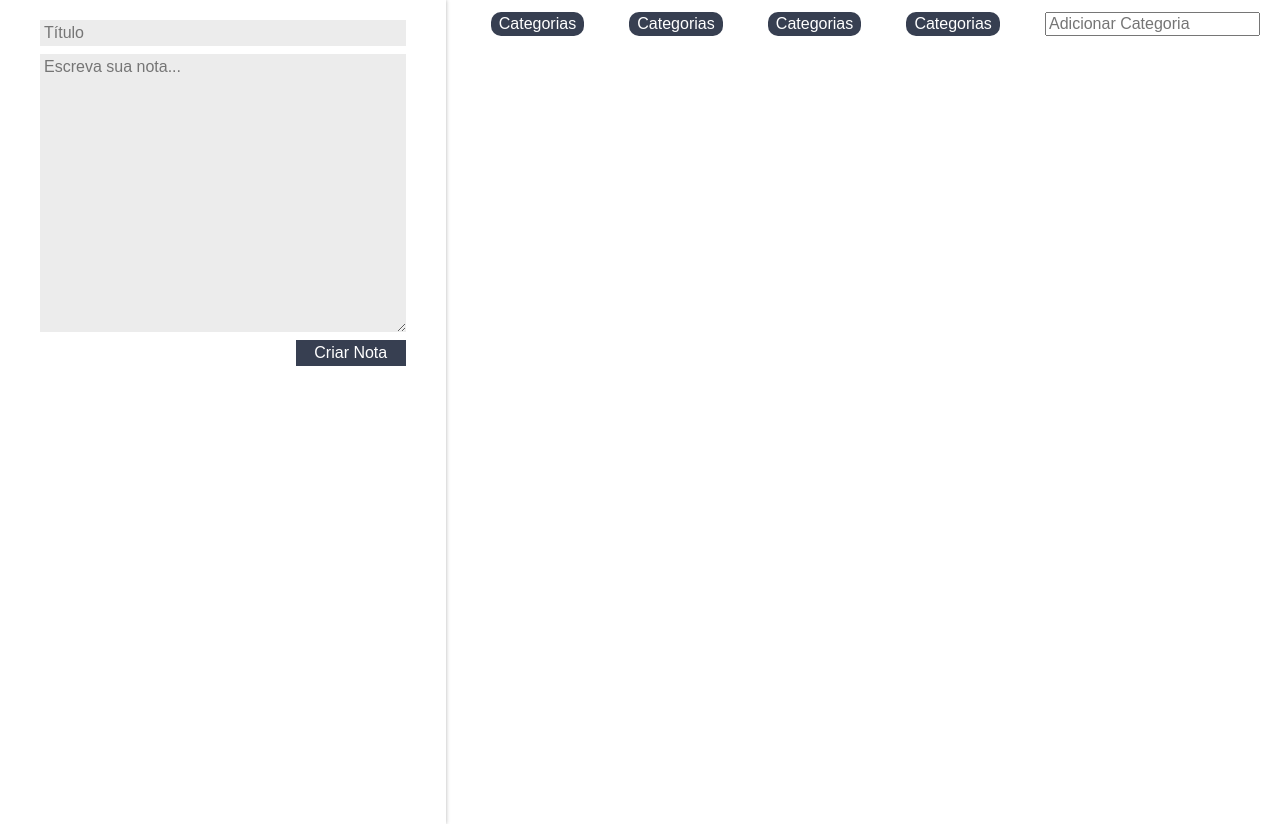
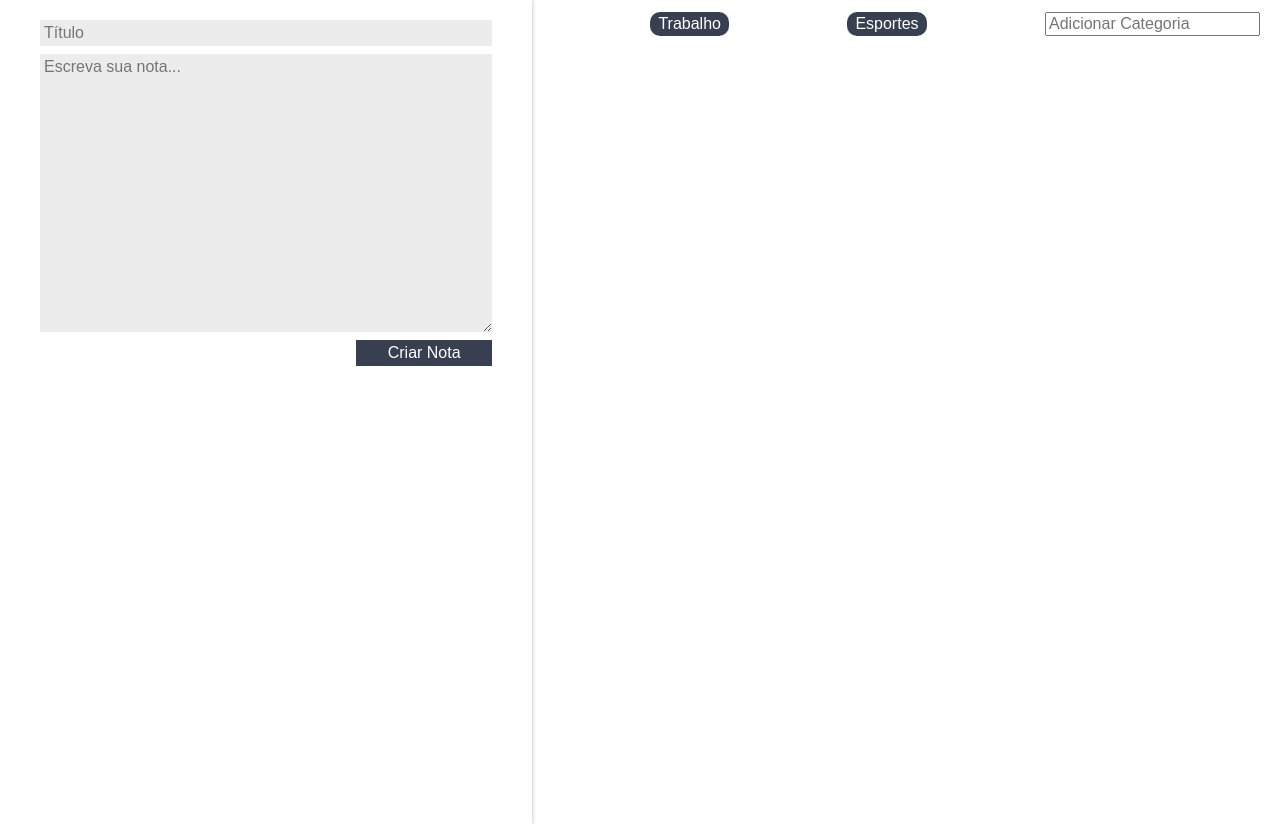
Before and after one commit to RenatoFrancisco/curso-react, a React (Create React App) app: page / in a window 1280 px wide. Built offline with nearby package versions, Linux system fonts and the light colour scheme.

Commit message:
Adcionando categorias dinamicamente

```diff
--- a/src/App.js
+++ b/src/App.js
@@ -11,7 +11,7 @@
 
     this.state = {
       notas: [],
-      categorias: [],
+      categorias: ['Trabalho', 'Esportes'],
     };
   }
 
@@ -31,12 +31,21 @@
     this.setState({ notas: arrayNotas });
   }
 
+  adicionarCategoria(nomeCategoria) {
+    const novoArrayCategorias =  [...this.state.categorias, nomeCategoria];
+    const novoEstado = { ...this.state, categorias:novoArrayCategorias };
+    this.setState(novoEstado);
+  }
+
   render() {
       return (
         <section className="conteudo">
           <FormularioCadastro criarNota={this.criarNota.bind(this)}/>
           <main className="conteudo-principal">
-            <ListaDeCategorias />
+            <ListaDeCategorias
+              categorias={this.state.categorias}
+              adicionarCategoria={this.adicionarCategoria.bind(this)}
+            />
             <ListaDeNotas
               apagarNota={this.apagarNota.bind(this)}
               notas={this.state.notas}
--- a/src/components/ListaDeCategorias/ListaDeCategorias.jsx
+++ b/src/components/ListaDeCategorias/ListaDeCategorias.jsx
@@ -4,8 +4,9 @@
 class ListaDeCategorias extends Component {
 
     _handleEventoInput(e) {
-        if (e.key == 'Enter') {
-
+        if (e.key === 'Enter') {
+            const valorCategoria = e.target.value;
+            this.props.adicionarCategoria(valorCategoria);
         }
     }
 
@@ -13,15 +14,14 @@
         return (
             <section className='lista-categorias'>
                 <ul className='lista-categorias_lista'>
-                    <li className='lista-categorias_item'>Categorias</li>
-                    <li className='lista-categorias_item'>Categorias</li>
-                    <li className='lista-categorias_item'>Categorias</li>
-                    <li className='lista-categorias_item'>Categorias</li>
+                    {this.props.categorias.map((categoria, index) => {
+                        return <li key={index} className='lista-categorias_item'>{categoria}</li>
+                    })}
                 </ul>
                 <input
                     type="text"
                     className="lista-categorias_input"
-                    placeHolder="Adicionar Categoria"
+                    placeholder="Adicionar Categoria"
                     onKeyUp={this._handleEventoInput.bind(this)}
                 />
             </section>
```
